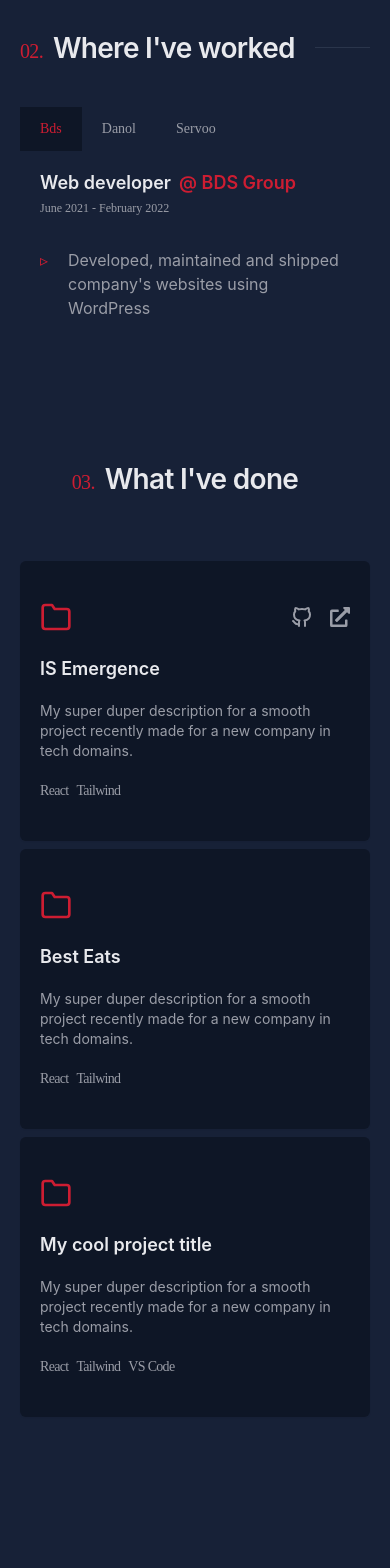
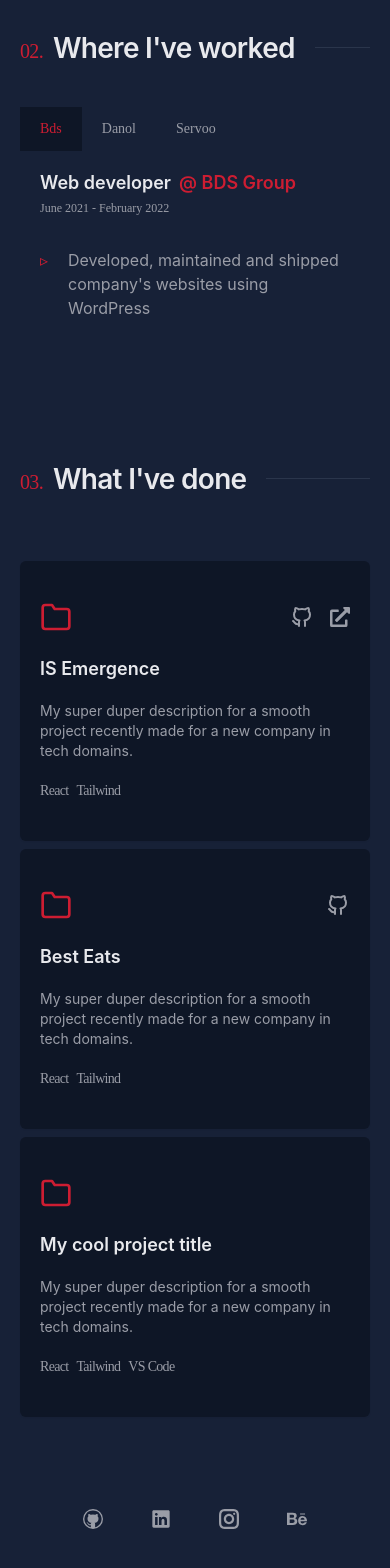
Before and after one commit to Hansjason97/Hans-Adiogo, a React (Vite) app: page / in a window 390 px wide. Shown: the part 1821-3389 px from the top of the page. Before the commit the page ends 3322 px from the top, so only its background shows below. Built offline with nearby package versions, Linux system fonts and the light colour scheme.

Commit message:
fixed projects section

```diff
--- /dev/null
+++ b/src/Footer.jsx
@@ -0,0 +1,27 @@
+import React from 'react'
+import { VscGithub } from 'react-icons/vsc'
+import { RxLinkedinLogo } from 'react-icons/rx'
+import { GrInstagram } from 'react-icons/gr'
+import { FaBehance } from 'react-icons/fa'
+
+function Footer() {
+  return (
+    <div className=''>
+        <div className='flex gap-8 text-xl w-fit mx-auto px-5 pb-10 z-20 items-center
+        md:fixed md:left-0 md:bottom-0 md:flex-col md:px-2 md:gap-4 md:py-0
+        md:after:content-[""] md:after:block md:after:h-10 md:after:w-[1px] md:after:bg-blancDark'>
+            <a href="https://github.com/Hansjason97" className='footerLink'><VscGithub /></a>
+            <a href="https://www.linkedin.com/in/jason-adiogo-a12018199" className='footerLink'><RxLinkedinLogo /></a>
+            <a href="https://www.instagram.com/jasonadiogo/" className='footerLink'><GrInstagram /></a>
+            <a href="https://www.behance.net/hanspen" className='footerLink'><FaBehance /></a>
+        </div>
+        <div className='hidden z-20 px-5 pb-10 md:flex md:items-center
+        md:fixed md:right-1 md:bottom-0 md:flex-col md:px-2 md:gap-4 md:py-0
+        md:after:content-[""] md:after:block md:after:h-10 md:after:w-[1px] md:after:bg-blancDark'>
+            <a href="mailto:hansadiogo@gmail.com" className='font-mono tracking-wider text-sm' style={{writingMode: 'vertical-rl'}}>hansadiogo@gmail.com</a>
+        </div>
+    </div>
+  )
+}
+
+export default Footer
--- a/src/Layout.jsx
+++ b/src/Layout.jsx
@@ -2,6 +2,7 @@ import React from 'react'
 import Header from './Header'
 import { Outlet } from 'react-router-dom'
 import classes from './Layout.module.css'
+import Footer from './Footer'
 
 function Layout() {
   return (
@@ -40,6 +41,7 @@ function Layout() {
         <span></span>
       </div>
       <Outlet />
+      <Footer />
     </>
   )
 }
--- a/src/data/data.js
+++ b/src/data/data.js
@@ -45,7 +45,7 @@ export const featuredProjects = [
         title: 'Best Eats',
         description: 'My super duper description for a smooth project recently made for a new company in tech domains.',
         tags: ['React', 'Tailwind'],
-        linkGithub: null,
+        linkGithub: "https://github.com/Hansjason97/Best-Eats",
         linkPreview: null,
         image: image2
     },
--- a/src/index.css
+++ b/src/index.css
@@ -84,4 +84,7 @@
   .tab-title{
     @apply px-5 py-3 transition-all ease-in md:px-0 md:w-32 md:text-left md:pl-6 md:pr-4;
   }
+  .footerLink{
+    @apply relative top-0 transition-all duration-150 ease-linear hover:top-[-3px] hover:text-primary p-2;
+  }
 }
--- a/src/routes/Home.jsx
+++ b/src/routes/Home.jsx
@@ -63,7 +63,7 @@ function home() {
       </section>
       {/**Fourth Section ################################################################# */}
       <section id='work' className='px-5 md:px-[50px] lg:px-[100px] mx-auto max-w-6xl flex flex-col justify-center py-[60px] md:py-[100px]'>
-        <h2 className='numbered-heading w-fit max-w-5xl mx-auto'>
+        <h2 className='numbered-heading lg:w-fit lg:max-w-5xl lg:mx-auto'>
           What I've done
         </h2>
         <FeaturedProjects data={featuredProjects} />
```
